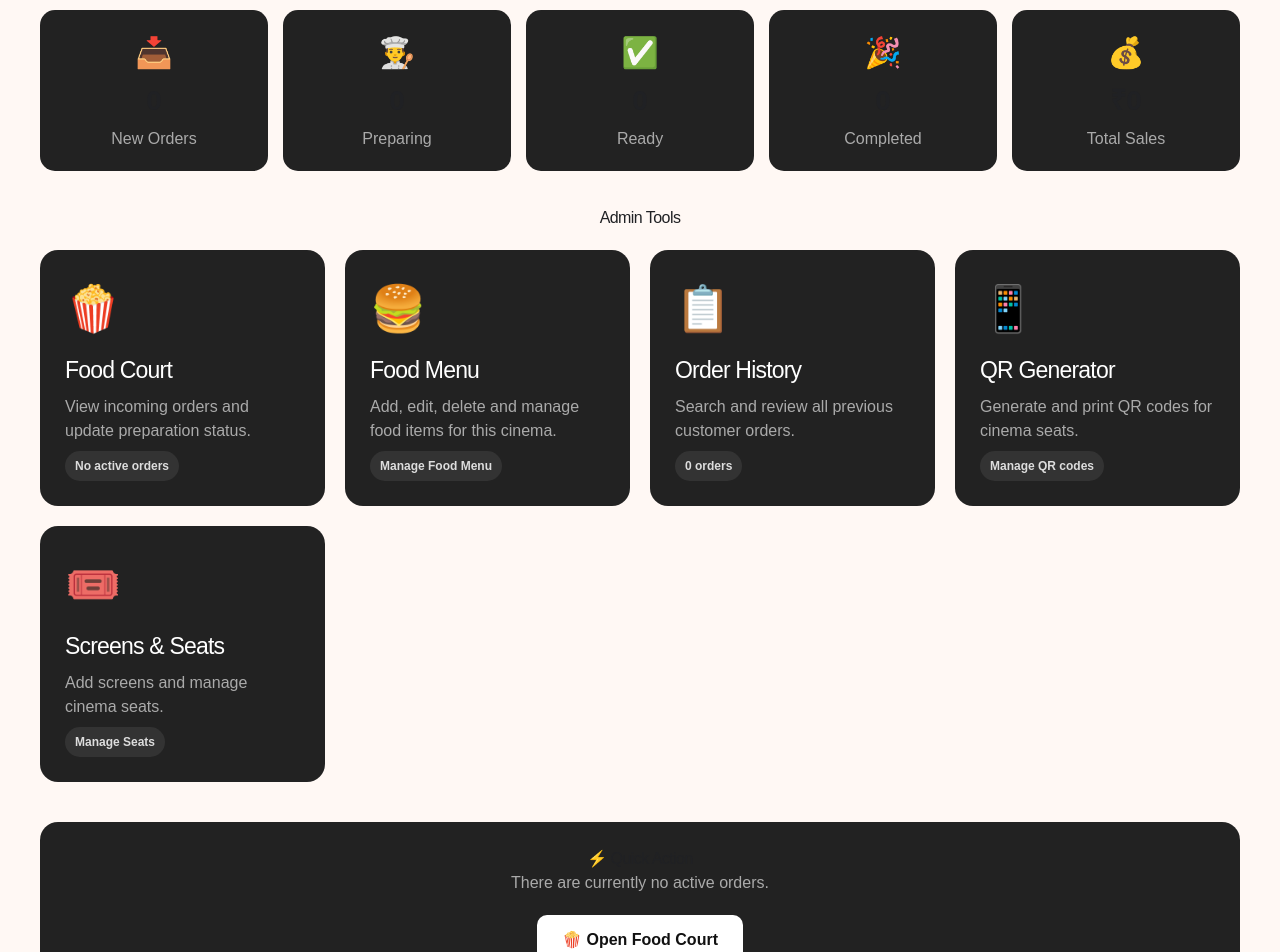
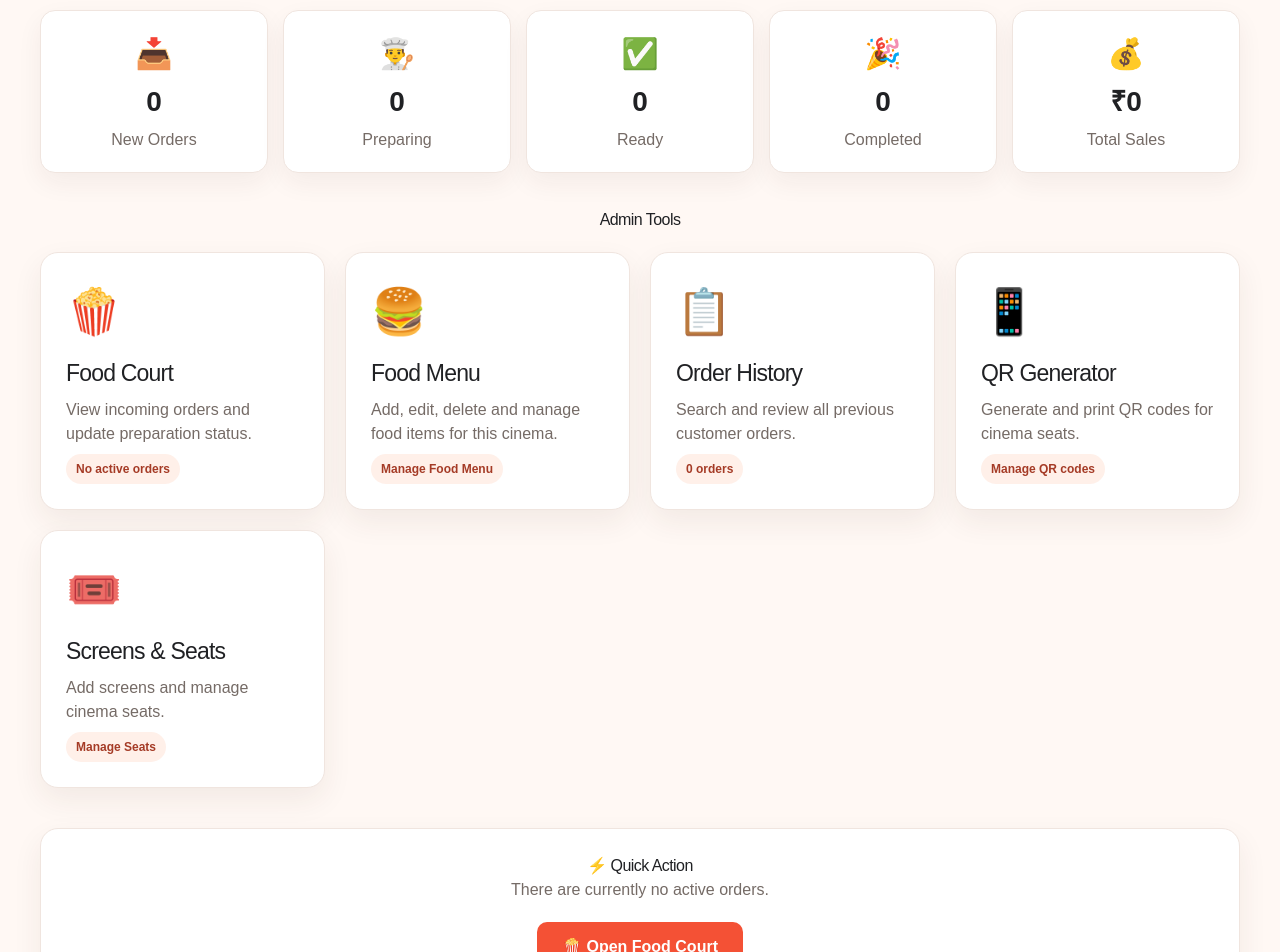
Before and after one commit to futuresucceder-lang/cinema-seat-food, a Next.js app: page /admin in a window 1280 px wide. Shown: the part 280-1232 px from the top of the page. Built offline with nearby package versions, Linux system fonts and the light colour scheme; no server answers.

Commit message:
Refresh manager dashboard cards with Seat Bite colors

```diff
--- a/app/admin/page.tsx
+++ b/app/admin/page.tsx
@@ -406,7 +406,10 @@ export default function AdminDashboard() {
         {/* Quick Action */}
         <section
           style={{
-            background: "#222",
+            background: "#ffffff",
+            color: "#202124",
+            border: "1px solid #f0e5df",
+            boxShadow: "0 12px 30px rgba(75,42,27,.07)",
             borderRadius: "18px",
             padding: "25px",
             textAlign: "center",
@@ -418,7 +421,7 @@ export default function AdminDashboard() {
 
           <p
             style={{
-              color: "#aaa",
+              color: "#756b66",
               marginBottom: "20px",
             }}
           >
@@ -439,8 +442,8 @@ export default function AdminDashboard() {
               display: "inline-block",
               padding: "13px 25px",
               borderRadius: "10px",
-              background: "white",
-              color: "#111",
+              background: "#f45135",
+              color: "#ffffff",
               textDecoration: "none",
               fontWeight: "bold",
             }}
@@ -469,7 +472,10 @@ function StatCard({
   return (
     <div
       style={{
-        background: "#222",
+        background: "#ffffff",
+        border: "1px solid #f0e5df",
+        boxShadow: "0 10px 26px rgba(75,42,27,.06)",
+        color: "#202124",
         borderRadius: "15px",
         padding: "20px",
         textAlign: "center",
@@ -489,7 +495,7 @@ function StatCard({
         {value}
       </div>
 
-      <div style={{ color: "#aaa" }}>
+      <div style={{ color: "#756b66" }}>
         {label}
       </div>
     </div>
@@ -518,12 +524,14 @@ function AdminCard({
       href={href}
       style={{
         textDecoration: "none",
-        color: "white",
+        color: "#202124",
       }}
     >
       <div
         style={{
-          background: "#222",
+          background: "#ffffff",
+          border: "1px solid #f0e5df",
+          boxShadow: "0 12px 30px rgba(75,42,27,.07)",
           borderRadius: "18px",
           padding: "25px",
           minHeight: "190px",
@@ -546,7 +554,7 @@ function AdminCard({
 
         <p
           style={{
-            color: "#aaa",
+            color: "#756b66",
             lineHeight: "1.5",
             minHeight: "45px",
           }}
@@ -560,8 +568,8 @@ function AdminCard({
             marginTop: "8px",
             padding: "6px 10px",
             borderRadius: "20px",
-            background: "#333",
-            color: "#ddd",
+            background: "#fff0e9",
+            color: "#a53b26",
             fontSize: "12px",
             fontWeight: "bold",
           }}
```
